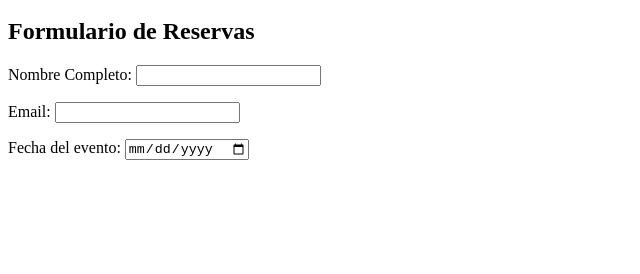
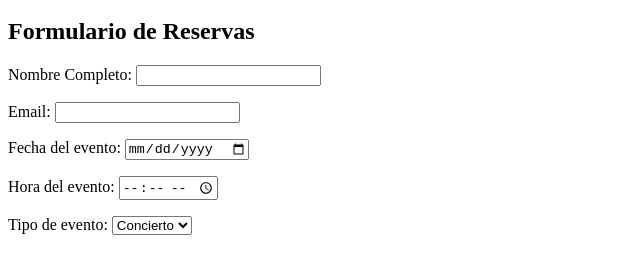
Before and after one commit to aalvaroo7/APUNTES_INFOII, a website: page EJERCICIOS_03_10.html in a window 1280 px wide. Shown: the part 100-374 px from the top of the page, without its empty margins (0-640 px from the left). Drawn offline with Linux system fonts and the light colour scheme.

Commit message:
cambios(2)

```diff
--- a/EJERCICIOS_03_10.html
+++ b/EJERCICIOS_03_10.html
@@ -23,11 +23,25 @@
 
     <p>
     <label for="Email">Email: </label>
-    <input type="email" id="email" name="email" tabindex="5" required>
+    <input type="email" id="email" name="email" tabindex="3" required>
     </p>
 
     <p>
         <label for="fecha">Fecha del evento:</label>
-        <input type="date" id="fecha" name="fecha" tabindex="3" required>
+        <input type="date" id="fecha" name="fecha" tabindex="4" required>
+    </p>
+
+    <p>
+        <label for="hora">Hora del evento:</label>
+        <input type="time" id="hora" name="hora" tabindex="5" required>
+    </p>
+
+    <p>
+        <label for="selectEvento">Tipo de evento:</label>
+        <select id="selectEvento" name="selectEvento" tabindex="6" required>
+            <option value="concierto">Concierto</option>
+            <option value="teatro">Teatro</option>
+            <option value="cine">Cine</option>
+            <option value="deportes">Deportes</option>
     </p>
 </form>
```
